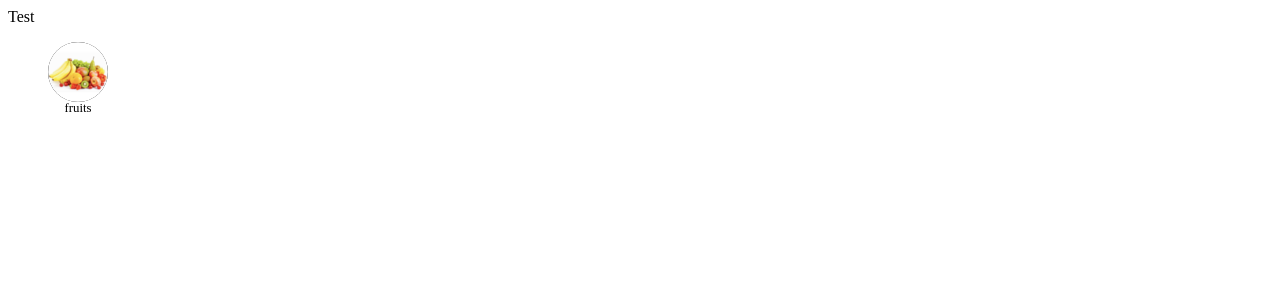
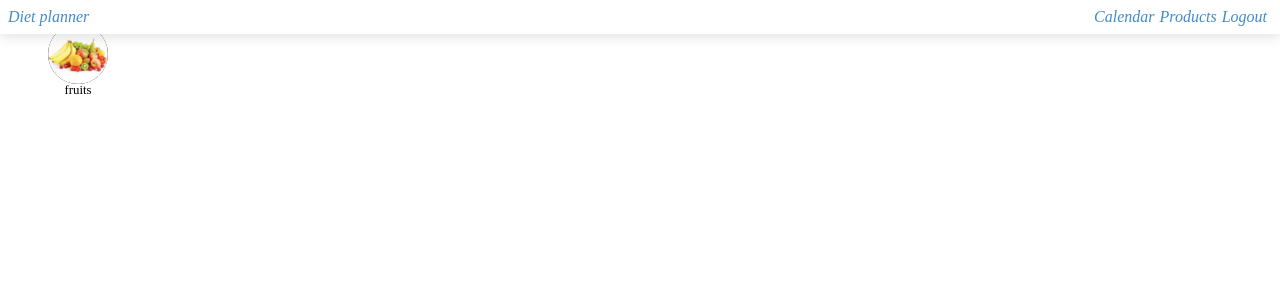
Before and after one commit to vinglfm/diet-planner, a React app: page / in a window 1280 px wide. Shown: the top 300 px of the page. Built offline with nearby package versions, Linux system fonts and the light colour scheme.

Commit message:
Added styling to navbar

```diff
--- a/index.jsx
+++ b/index.jsx
@@ -1,8 +1,11 @@
 import React from 'react';
 import ReactDOM from 'react-dom';
 import {App} from './src/App.jsx';
+import {BrowserRouter} from 'react-router-dom';
 
 ReactDOM.render(
-  <App></App>,
+  (<BrowserRouter>
+    <App></App>
+  </BrowserRouter>),
   document.getElementById('diet-app')
 );
--- a/package.json
+++ b/package.json
@@ -30,6 +30,7 @@
     "prop-types": "^15.6.1",
     "react": "^16.2.0",
     "react-dom": "^16.2.0",
+    "react-router-dom": "^4.2.2",
     "sass-loader": "^6.0.7",
     "style-loader": "^0.20.2",
     "url-loader": "^1.0.1",
--- a/src/Navbar/Navbar.jsx
+++ b/src/Navbar/Navbar.jsx
@@ -1,4 +1,6 @@
 import React, {Component} from 'react';
+const {NavLink} = require('react-router-dom');
+import s from './navbar.scss';
 
 export class Navbar extends Component {
   constructor(props) {
@@ -7,7 +9,14 @@ export class Navbar extends Component {
 
   render() {
     return (
-      <div>{this.props.children}</div>
+      <nav className='navbar'>
+        <NavLink className='navbar__brand' to='/'>Diet planner</NavLink>
+        <span className='navbar--right'>
+          <NavLink className='navbar__link navbar__link--right' to='/calendar'>Calendar</NavLink>
+          <NavLink className='navbar__link navbar__link--right' to='/products'>Products</NavLink>
+          <NavLink className='navbar__link navbar__link--right' to='/logout'>Logout</NavLink>
+        </span>
+      </nav>
     );
   }
 }
--- /dev/null
+++ b/src/Navbar/navbar.scss
@@ -0,0 +1,29 @@
+.navbar {
+  background-color: #fff;
+  position: fixed;
+  left: 0;
+  right: 0;
+  top: 0;
+  padding: .5rem;
+  z-index: 1;
+  box-shadow: 0 4px 12px rgba(0, 0, 0, 0.1);
+
+  &__link {
+    text-decoration: none;
+    font-style: italic;
+    color: #428bca;
+
+    &--right {
+      margin-right: 5px;
+    }
+  }
+
+  &__brand {
+    @extend .navbar__link;
+    float: left;
+  }
+
+  &--right {
+    float: right;
+  }
+}
```
